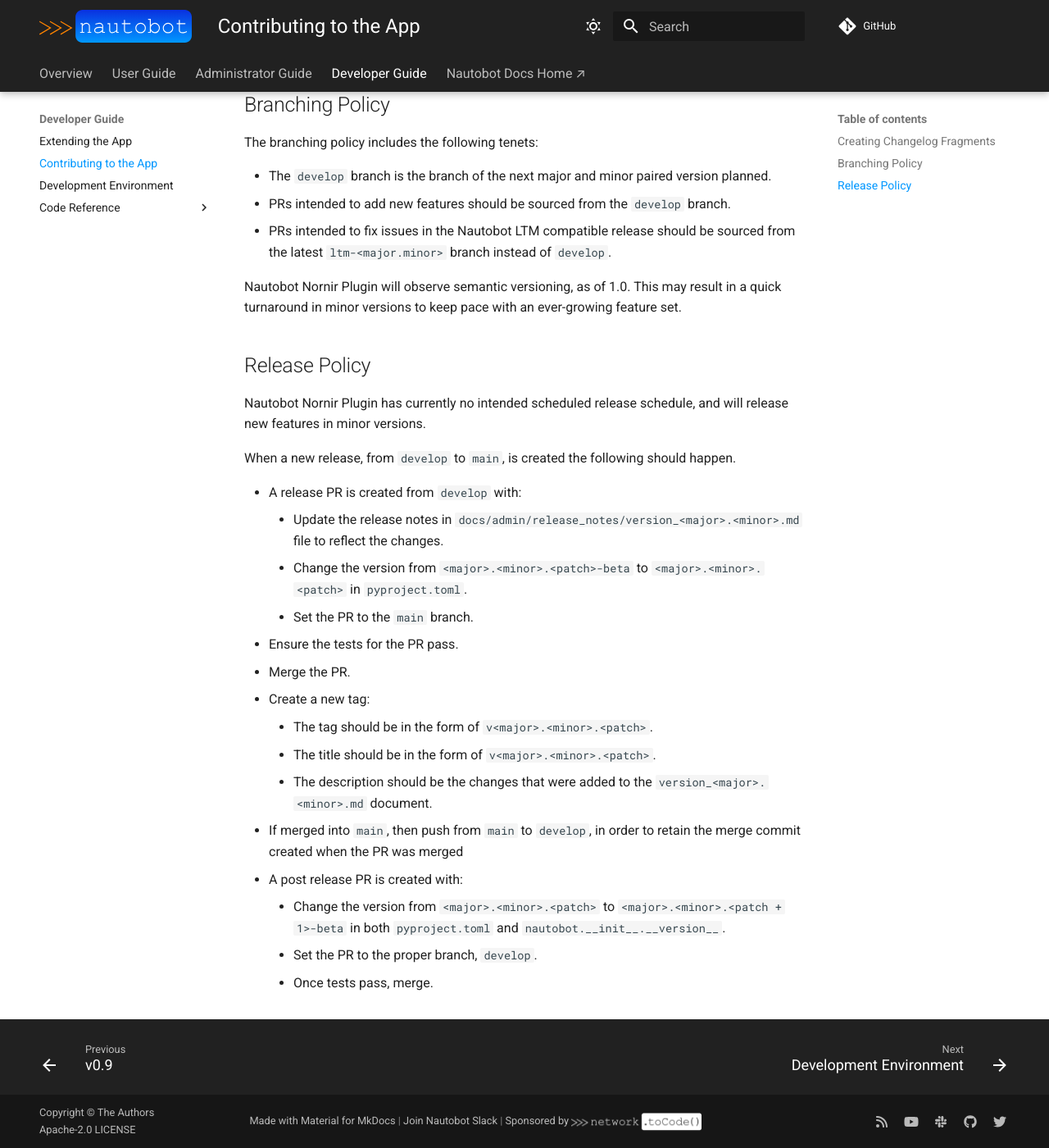
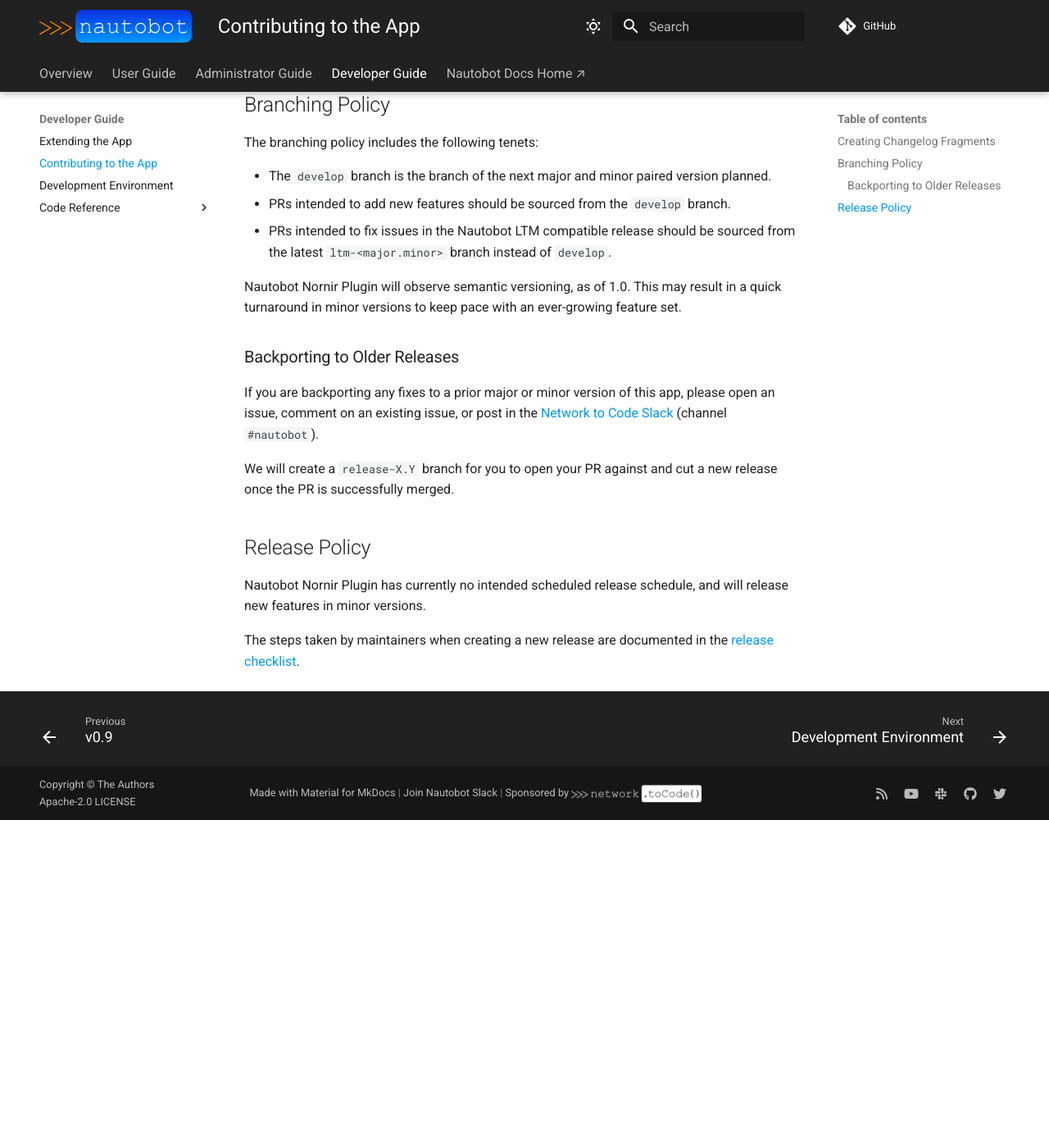
Before and after one commit to nautobot/nautobot-app-nornir, an MkDocs documentation site: the page built from docs/dev/contributing.md, in a window 1280 px wide and 1400 px high, scrolled down 1383 px. Shown: the whole window at 82% size. Built offline with MkDocs 1.6.1 and Material for MkDocs 9.7.7, drawn with Linux system fonts in a browser that asks for light colours; comment, search, counter and statistics services are not loaded; after the commit the page ends 2383 px from its top, so only the background shows below that.

```diff
--- a/.bandit.yml
+++ /dev/null
@@ -1,6 +0,0 @@
----
-skips: []
-# No need to check for security issues in the test scripts!
-exclude_dirs:
-  - "./tests/"
-  - "./.venv/"
--- a/docs/dev/contributing.md
+++ b/docs/dev/contributing.md
@@ -49,24 +49,14 @@ The branching policy includes the following tenets:
 
 Nautobot Nornir Plugin will observe semantic versioning, as of 1.0. This may result in a quick turnaround in minor versions to keep pace with an ever-growing feature set.
 
+### Backporting to Older Releases
+
+If you are backporting any fixes to a prior major or minor version of this app, please open an issue, comment on an existing issue, or post in the [Network to Code Slack](https://networktocode.slack.com/) (channel `#nautobot`).
+
+We will create a `release-X.Y` branch for you to open your PR against and cut a new release once the PR is successfully merged.
+
 ## Release Policy
 
 Nautobot Nornir Plugin has currently no intended scheduled release schedule, and will release new features in minor versions.
 
-When a new release, from `develop` to `main`, is created the following should happen.
-
-- A release PR is created from `develop` with:
-    - Update the release notes in `docs/admin/release_notes/version_<major>.<minor>.md` file to reflect the changes.
-    - Change the version from `<major>.<minor>.<patch>-beta` to `<major>.<minor>.<patch>` in `pyproject.toml`.
-    - Set the PR to the `main` branch.
-- Ensure the tests for the PR pass.
-- Merge the PR.
-- Create a new tag:
-    - The tag should be in the form of `v<major>.<minor>.<patch>`.
-    - The title should be in the form of `v<major>.<minor>.<patch>`.
-    - The description should be the changes that were added to the `version_<major>.<minor>.md` document.
-- If merged into `main`, then push from `main` to `develop`, in order to retain the merge commit created when the PR was merged
-- A post release PR is created with:
-    - Change the version from `<major>.<minor>.<patch>` to `<major>.<minor>.<patch + 1>-beta` in both `pyproject.toml` and `nautobot.__init__.__version__`.
-    - Set the PR to the proper branch, `develop`.
-    - Once tests pass, merge.
+The steps taken by maintainers when creating a new release are documented in the [release checklist](./release_checklist.md).
--- a/nautobot_plugin_nornir/__init__.py
+++ b/nautobot_plugin_nornir/__init__.py
@@ -26,6 +26,7 @@ class NautobotPluginNornirConfig(NautobotAppConfig):
     max_version = "2.9999"
     default_settings = {}
     caching_config = {}
+    docs_view_name = "plugins:nautobot_plugin_nornir:docs"
 
     def ready(self):
         """Check for accidental legacy configurations."""
```
Also changed, not shown: README.md (+1 -1 lines), docs/dev/arch_decision.md (added, +7 -0 lines), docs/dev/release_checklist.md (added, +214 -0 lines), tasks.py (+50 -10 lines), .cookiecutter.json, 7 other files.
